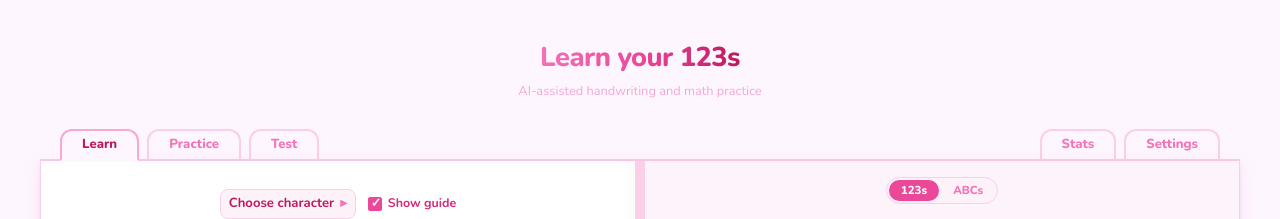
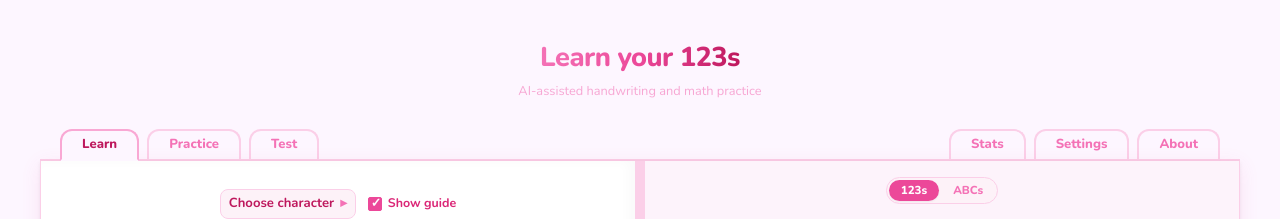
Before and after one commit to kingazm/learn-your-123s, a React (Vite) app in the folder frontend/: page / in a window 1280 px wide. Shown: the top 219 px of the page. Built offline with nearby package versions, Linux system fonts and the light colour scheme; no server answers.

Commit message:
feat: add about section

```diff
--- a/frontend/src/App.tsx
+++ b/frontend/src/App.tsx
@@ -1,6 +1,7 @@
 import { Lock, LockOpen } from 'lucide-react'
 import { useEffect, useRef, useState } from 'react'
 
+import About from './components/About'
 import BookTabs from './components/BookTabs'
 import CharacterPickerModal from './components/CharacterPickerModal'
 import DrawingCanvas from './components/DrawingCanvas'
@@ -9,8 +10,8 @@ import LearnControls from './components/LearnControls'
 import Mascot from './components/Mascot'
 import PracticeABCsPlaceholder from './components/PracticeABCsPlaceholder'
 import PracticeModePlaceholder from './components/PracticeModePlaceholder'
+import SectionNav from './components/SectionNav'
 import SegmentedControl from './components/SegmentedControl'
-import SettingsNav from './components/SettingsNav'
 import SettingsPlaceholder from './components/SettingsPlaceholder'
 import StatsPlaceholder from './components/StatsPlaceholder'
 import TestModePlaceholder from './components/TestModePlaceholder'
@@ -164,6 +165,7 @@ export default function App() {
 
   const leftPage = rightTab === 'stats'    ? <StatsPlaceholder />
                  : rightTab === 'settings' ? <SettingsPlaceholder settings={settings} onUpdate={update} />
+                 : rightTab === 'about'    ? <About />
                  : mode === 'test'         ? <TestModePlaceholder />
                  : mode === 'learn' && subMode === 'ABCs'     ? <LearnABCsPlaceholder />
                  : mode === 'practice' && subMode === 'ABCs'  ? <PracticeABCsPlaceholder />
@@ -227,7 +229,7 @@ export default function App() {
       <main className="flex w-full flex-1 min-h-0 justify-center">
         <div className="flex h-full w-full max-w-[1200px] flex-col">
           <BookTabs mode={rightTab ? null : mode} locked={locked} onSwitch={m => { setRightTab(null); switchMode(m) }} trailing={
-            <SettingsNav
+            <SectionNav
               active={rightTab}
               locked={locked}
               onSelect={id => {
--- /dev/null
+++ b/frontend/src/components/About/index.tsx
@@ -0,0 +1,26 @@
+const STEPS = [
+  { n: '1', text: 'Pick a number to practise' },
+  { n: '2', text: 'Trace it on the canvas — a faint guide helps you get the shape right' },
+  { n: '3', text: 'The AI tells you straight away if you got it!' },
+  { n: '4', text: 'Click the eraser mascot to clear the canvas' },
+]
+
+export default function About() {
+  return (
+    <div className="flex h-full w-full flex-col items-center justify-center gap-5 px-8 py-10">
+
+      <div className="flex w-full max-w-[240px] sm:max-w-[300px] flex-col gap-4 sm:gap-5">
+        <h2 className="text-[1rem] sm:text-[1.2rem] font-extrabold text-brand-700">How does it work?</h2>
+        {STEPS.map(({ n, text }) => (
+          <div key={n} className="flex items-start gap-3">
+            <span className="mt-px flex h-5 w-5 sm:h-6 sm:w-6 shrink-0 items-center justify-center rounded-full bg-brand-400 text-[0.62rem] sm:text-[0.7rem] font-extrabold text-white">
+              {n}
+            </span>
+            <p className="text-[0.78rem] sm:text-[0.9rem] leading-snug text-brand-500">{text}</p>
+          </div>
+        ))}
+      </div>
+
+    </div>
+  )
+}
--- a/frontend/src/components/SettingsNav/index.tsx
+++ b/frontend/src/components/SectionNav/index.tsx
@@ -3,6 +3,7 @@ import { tabClass } from '../BookTabs/tabClass'
 const ITEMS = [
   { id: 'stats',    label: 'Stats'    },
   { id: 'settings', label: 'Settings' },
+  { id: 'about',    label: 'About'    },
 ]
 
 interface Props {
@@ -11,7 +12,7 @@ interface Props {
   locked?: boolean
 }
 
-export default function SettingsNav({ active, onSelect, locked }: Props) {
+export default function SectionNav({ active, onSelect, locked }: Props) {
   return (
     <>
       {ITEMS.map(item => (
--- a/frontend/src/data/mascot.json
+++ b/frontend/src/data/mascot.json
@@ -19,7 +19,8 @@
   ],
   "sectionLines": {
     "stats":    ["Let's see how you've been doing!", "Check out your progress!", "Your practice history is here!"],
-    "settings": ["Let's set things up!", "Customize to your liking!", "Make it yours!", "Make yourself at home!"]
+    "settings": ["Let's set things up!", "Customize to your liking!", "Make it yours!", "Make yourself at home!"],
+    "about":    ["Here's a little bit about me!", "Want to know how I work?", "Let me introduce myself!"]
   },
   "templates": {
     "practice":        "Let's practice drawing {char}!",
```
